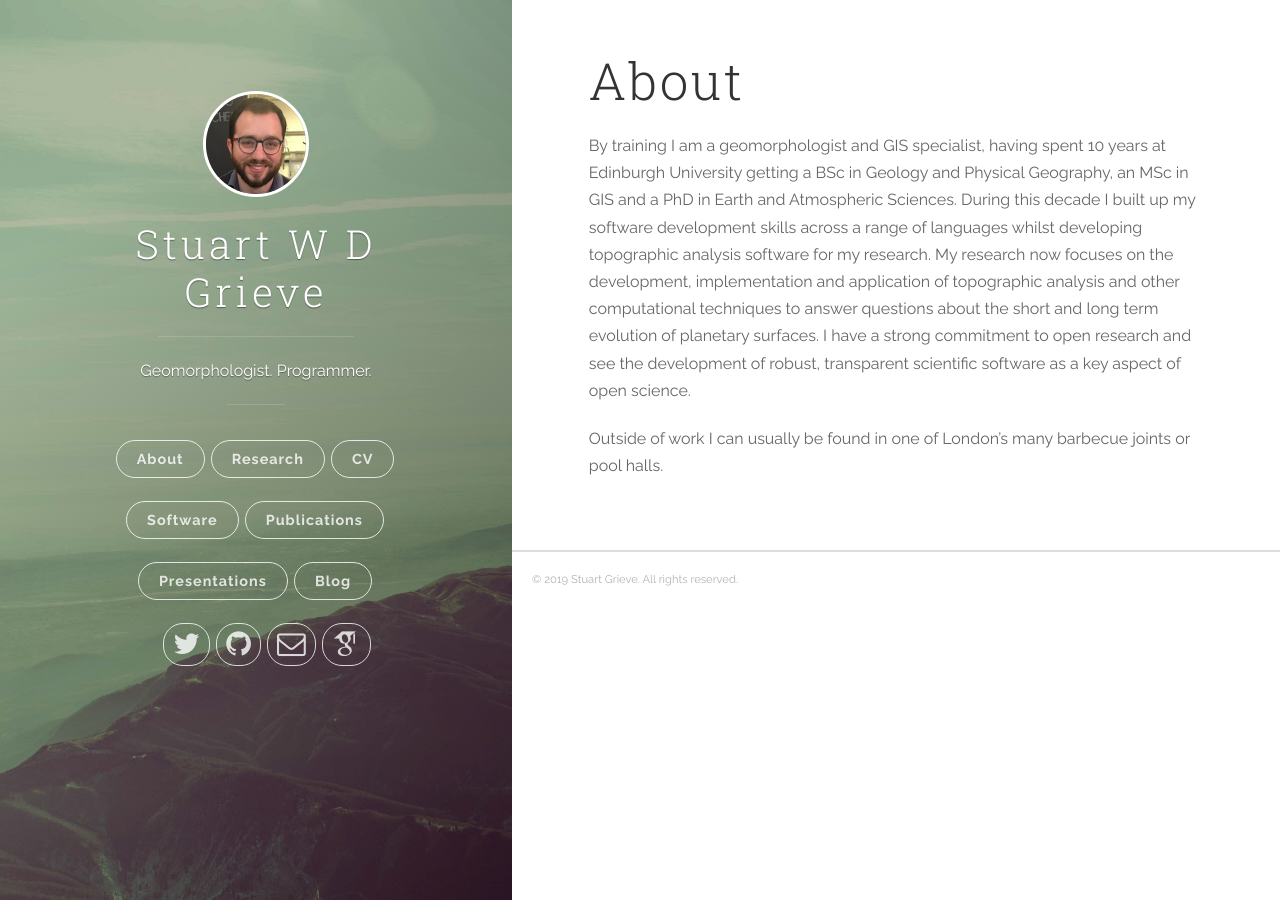
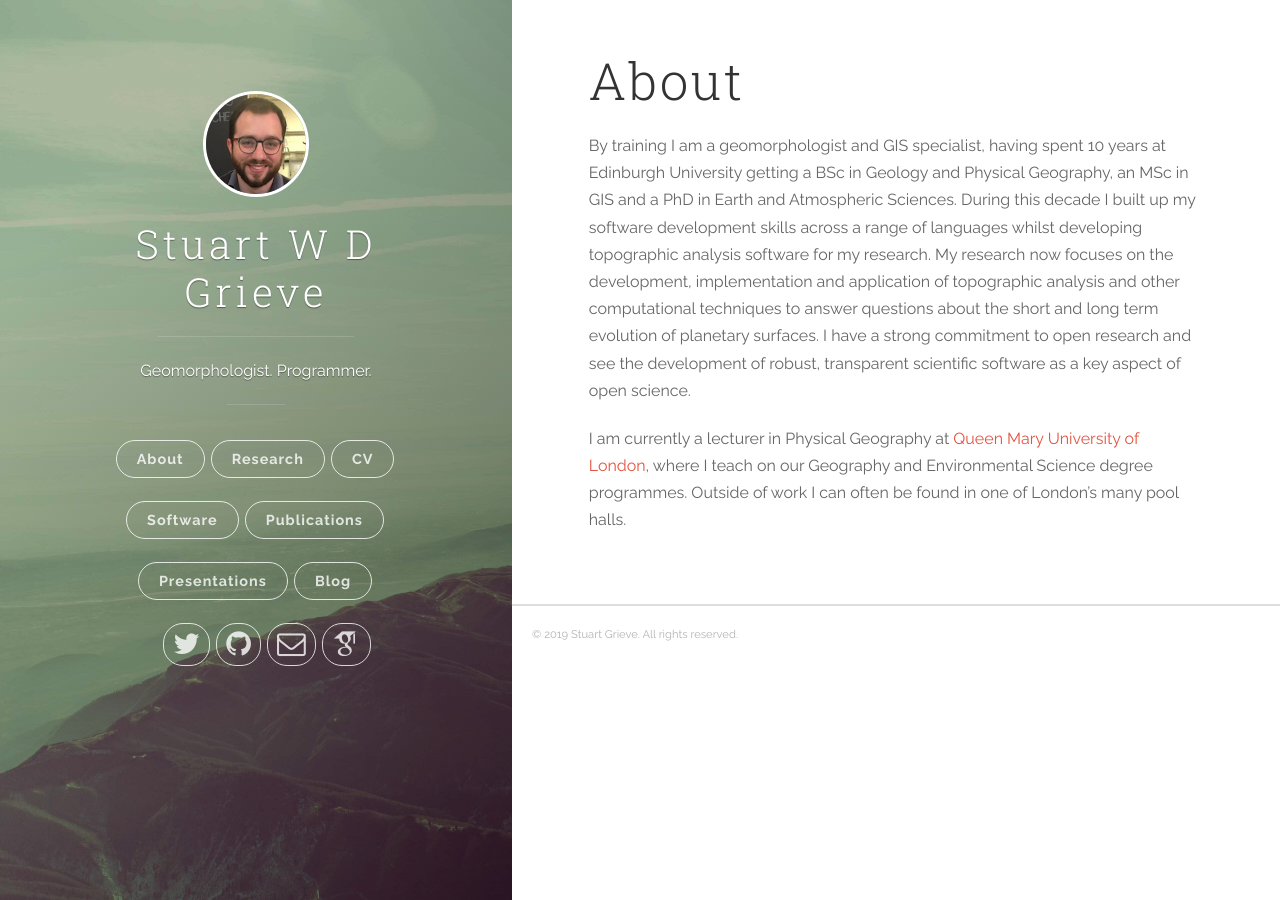
Before and after one commit to sgrieve/sgrieve.github.io, a Jekyll site: the page built from about.md, in a window 1280 px wide. Built offline with Jekyll 4.4.1, drawn with Linux system fonts in a browser that asks for light colours; nearby versions of some CDN libraries; some web fonts are replaced.

Commit message:
updating the about page

```diff
--- a/about.md
+++ b/about.md
@@ -6,4 +6,4 @@
 
 By training I am a geomorphologist and GIS specialist, having spent 10 years at Edinburgh University getting a BSc in Geology and Physical Geography, an MSc in GIS and a PhD in Earth and Atmospheric Sciences. During this decade I built up my software development skills across a range of languages whilst developing topographic analysis software for my research. My research now focuses on the development, implementation and application of topographic analysis and other computational techniques to answer questions about the short and long term evolution of planetary surfaces. I have a strong commitment to open research and see the development of robust, transparent scientific software as a key aspect of open science.
 
-Outside of work I can usually be found in one of London's many barbecue joints or pool halls.
+I am currently a lecturer in Physical Geography at [Queen Mary University of London](https://www.qmul.ac.uk/geog/), where I teach on our Geography and Environmental Science degree programmes. Outside of work I can often be found in one of London's many pool halls.
```
